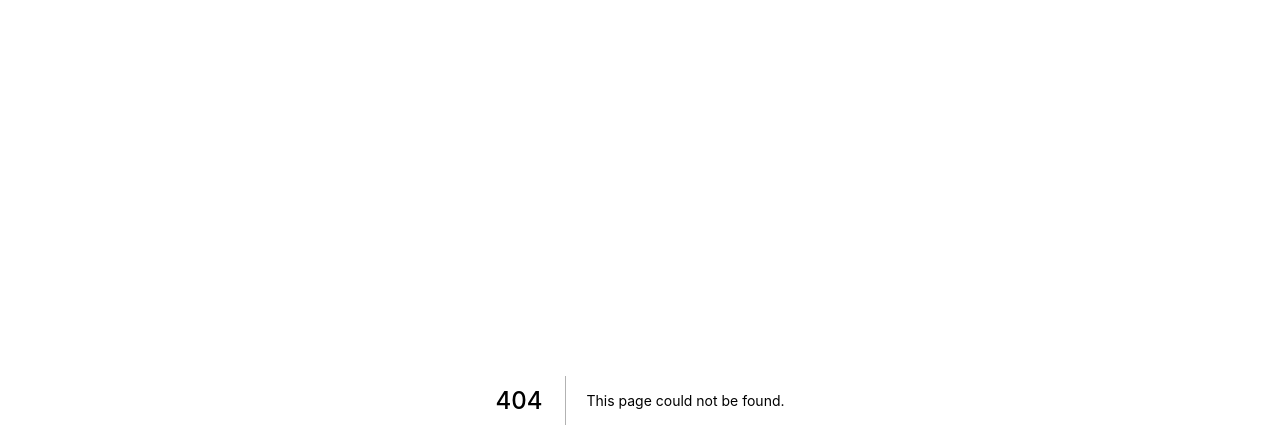
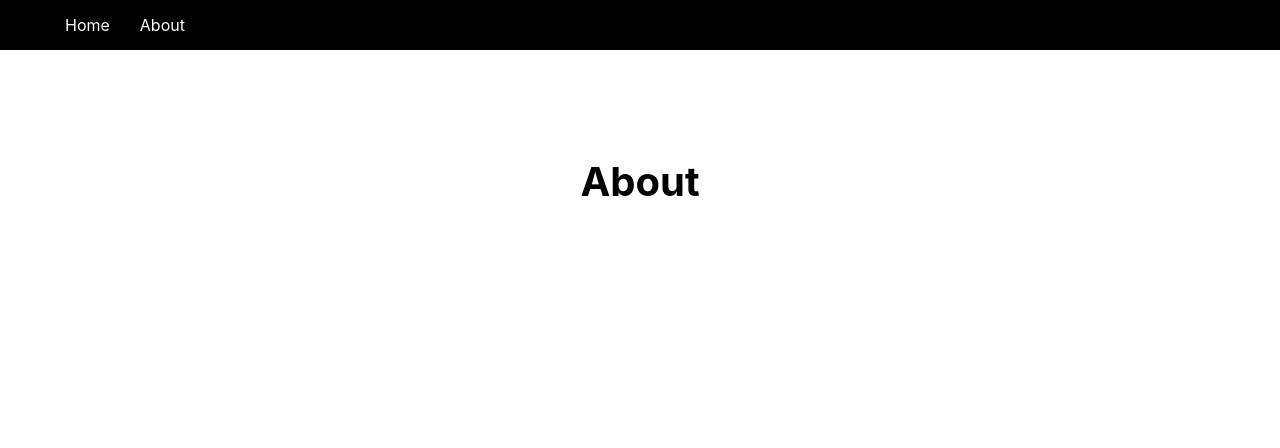
Before and after one commit to kbu715/Next.js-playground, a Next.js app: page /about in a window 1280 px wide. Before the commit this address had no page. Shown: the top 448 px of the page. Built offline with nearby package versions, Linux system fonts and the light colour scheme.

Commit message:
Getting setup | Pages routing | Head meta | Layout | Nav Link

```diff
--- /dev/null
+++ b/components/Layout.js
@@ -0,0 +1,15 @@
+import styles from '../styles/Layout.module.css'
+import Nav from './Nav'
+
+const Layout = ({children}) => {
+    return (
+        <>
+        <Nav />
+        <div className={styles.container}>
+            <main className={styles.main}>{children}</main>
+        </div>
+        </>
+    )
+}
+
+export default Layout
--- /dev/null
+++ b/components/Nav.js
@@ -0,0 +1,20 @@
+import navStyles from '../styles/Nav.module.css'
+import Link from 'next/link'
+
+const Nav = () => {
+    return (
+        <nav className={navStyles.nav}>
+            <ul>
+                <li>
+                    <Link href="/">Home</Link>
+                </li>
+                <li>
+                    <Link href="/about">About</Link>
+                </li>
+            </ul>
+        </nav>
+    )
+}
+
+
+export default Nav
--- a/pages/_app.js
+++ b/pages/_app.js
@@ -1,7 +1,12 @@
 import '../styles/globals.css'
+import Layout from '../components/Layout'
 
 function MyApp({ Component, pageProps }) {
-  return <Component {...pageProps} />
+  return (
+    <Layout>
+      <Component {...pageProps} />
+    </Layout>
+    )
 }
 
 export default MyApp
--- /dev/null
+++ b/pages/about.js
@@ -0,0 +1,14 @@
+import Head from 'next/head'
+
+const about = () => {
+    return (
+        <div>
+            <Head>
+                <title>About</title>
+            </Head>
+            <h1>About</h1>
+        </div>
+    )
+}
+
+export default about
--- a/styles/Home.module.css
+++ b/styles/Layout.module.css
@@ -3,7 +3,7 @@
   padding: 0 0.5rem;
   display: flex;
   flex-direction: column;
-  justify-content: center;
+  justify-content: flex-start;
   align-items: center;
 }
 
@@ -12,8 +12,9 @@
   flex: 1;
   display: flex;
   flex-direction: column;
-  justify-content: center;
+  justify-content: flex-start;
   align-items: center;
+  font-size: 1.25rem;
 }
 
 .footer {
--- /dev/null
+++ b/styles/Nav.module.css
@@ -0,0 +1,20 @@
+.nav {
+    height: 50px;
+    padding: 10px;
+    background: #000;
+    color: #fff;
+    display: flex;
+    align-items: center;
+    justify-content: flex-start;
+  }
+
+  .nav ul {
+    display: flex;
+    justify-content: center;
+    align-items: center;
+    list-style: none;
+  }
+
+  .nav ul li a {
+    margin: 5px 15px;
+  }
```
Also changed, not shown: pages/index.js (+7 -59 lines).
